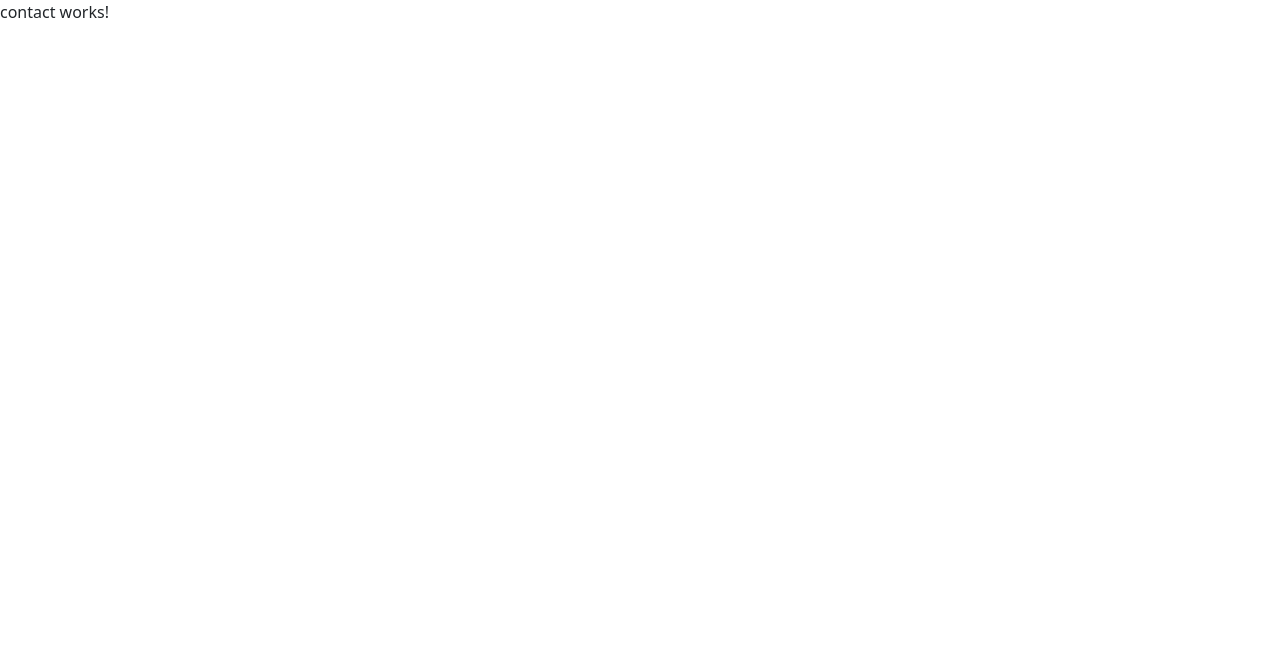
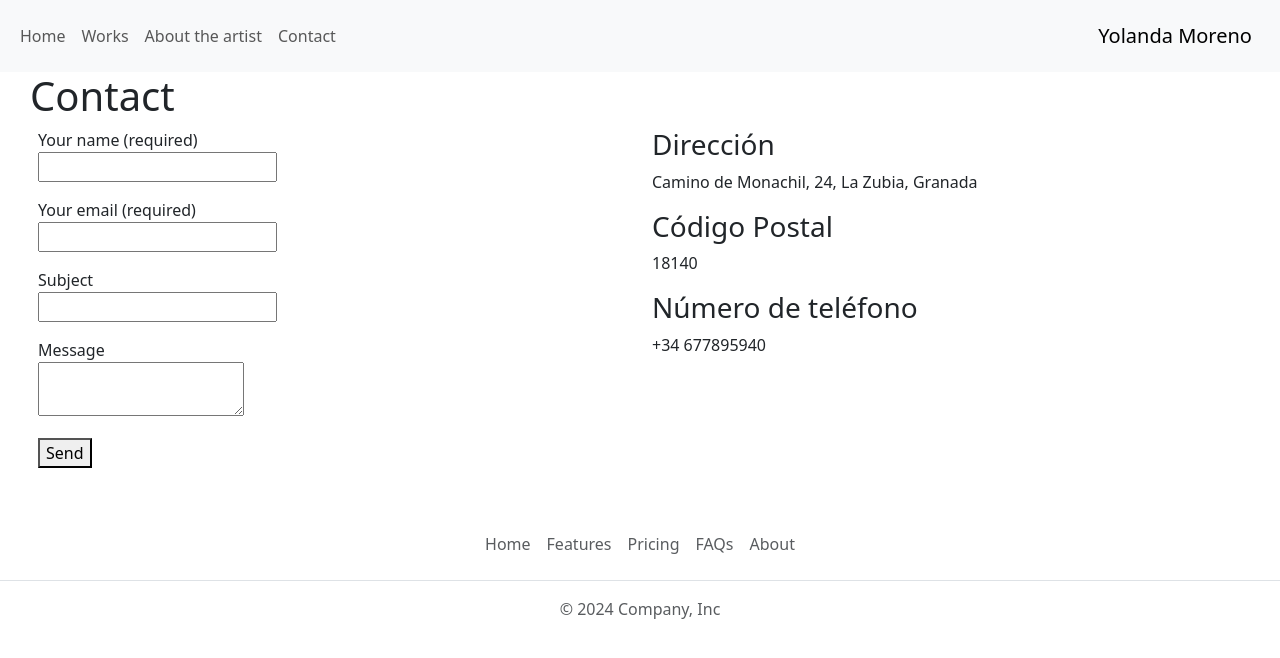
Before and after one commit to DaniWalkington/ymf-website, an Angular app: page /contact in a window 1280 px wide. Shown: the top 658 px of the page. Built offline with nearby package versions, Linux system fonts and the light colour scheme.

Commit message:
set up temporary contact page

```diff
--- a/src/app/components/pages/contact/contact.component.html
+++ b/src/app/components/pages/contact/contact.component.html
@@ -1 +1,34 @@
-<p>contact works!</p>
+<app-navbar />
+<h1 style="padding-left: 30px">Contact</h1>
+<div class="row">
+  <div class="col-md-6" style="padding-left: 50px">
+    <form action="">
+      <p>
+        <label for="">Your name (required)</label><br />
+        <input type="text" />
+      </p>
+      <p>
+        <label for="">Your email (required)</label> <br /><input type="text" />
+      </p>
+      <p>
+        <label for="">Subject</label><br />
+        <input type="text" />
+      </p>
+      <p>
+        <label for="">Message</label> <br /><textarea name="" id=""></textarea>
+      </p>
+      <p>
+        <button>Send</button>
+      </p>
+    </form>
+  </div>
+  <div class="col-md-6">
+    <h3>Dirección</h3>
+    <p>Camino de Monachil, 24, La Zubia, Granada</p>
+    <h3>Código Postal</h3>
+    <p>18140</p>
+    <h3>Número de teléfono</h3>
+    <p>+34 677895940</p>
+  </div>
+</div>
+<app-footer />
```
Also changed, not shown: src/app/components/pages/contact/contact.component.ts (+5 -5 lines).
